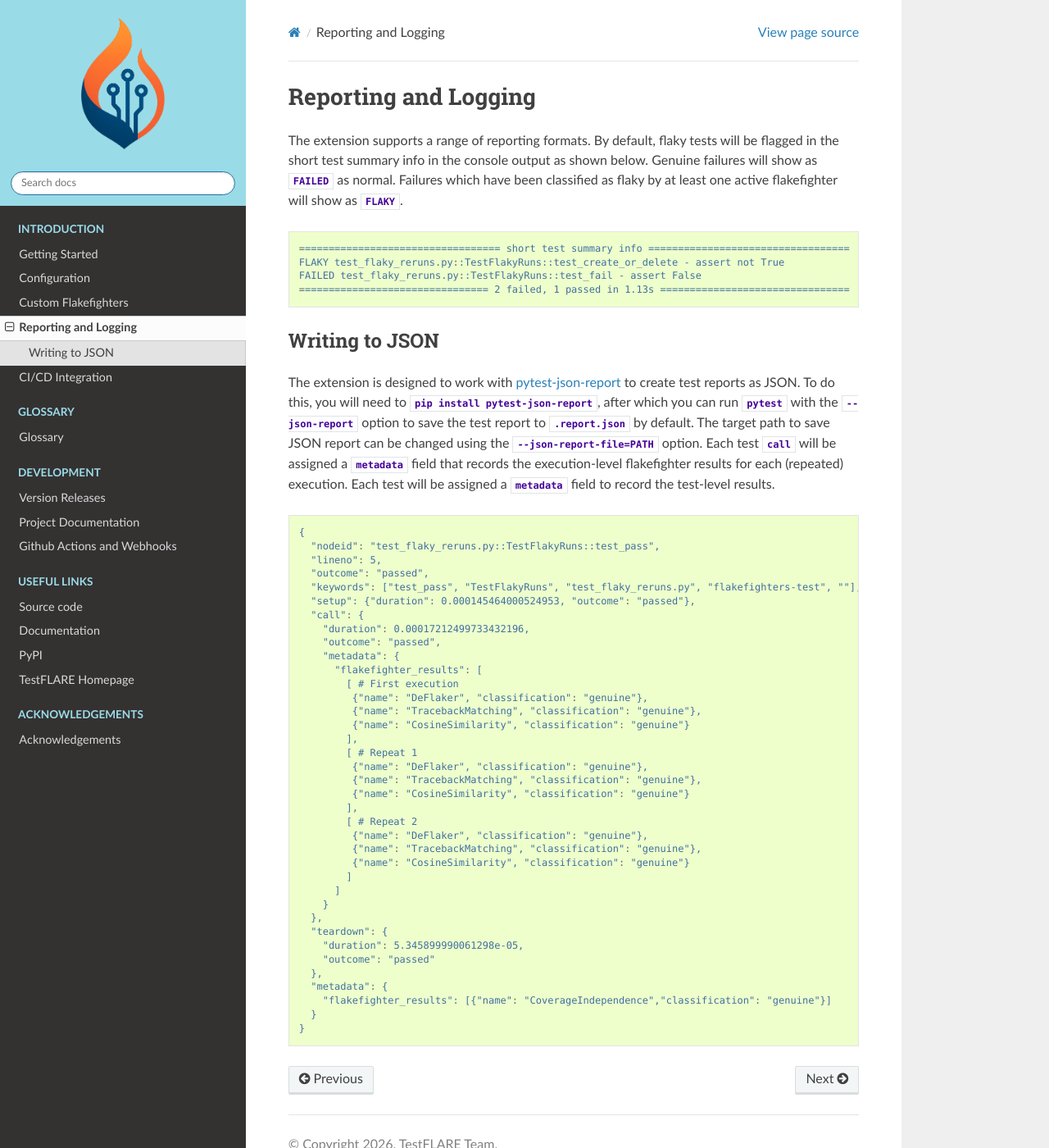
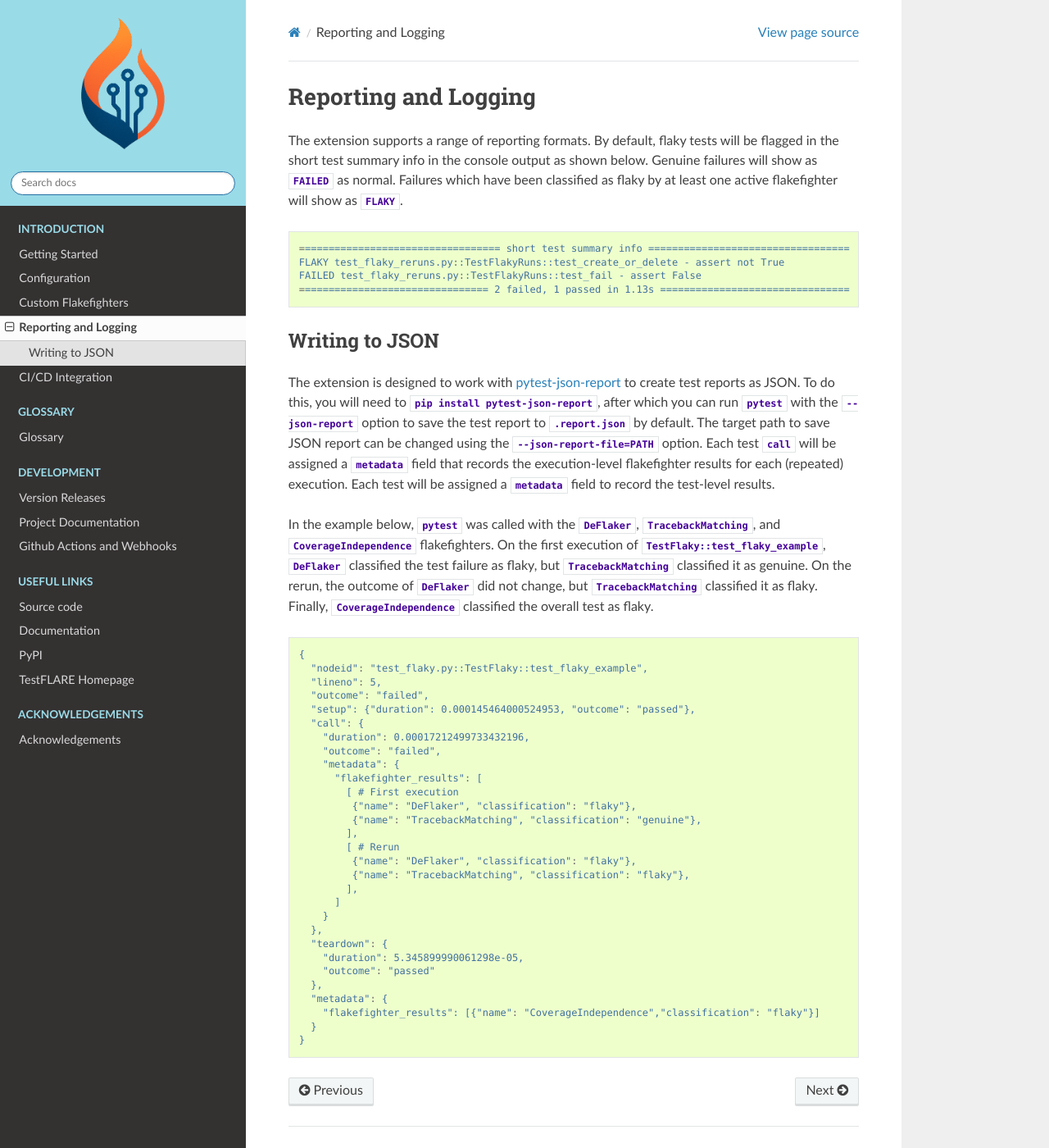
Before and after one commit to test-flare/pytest-flakefighters, a Sphinx documentation site: the page built from docs/source/reports.rst, in a window 1280 px wide and 1400 px high. Shown: the whole window at 82% size. Built offline with Sphinx 7.4.7 and the Read the Docs theme 3.1.0, drawn with Linux system fonts in a browser that asks for light colours; pages that are not in the unit, such as notebooks, are missing from menus.

Commit message:
JSON example explanation

```diff
--- a/docs/source/reports.rst
+++ b/docs/source/reports.rst
@@ -22,34 +22,31 @@ The target path to save JSON report can be changed using the :code:`--json-repor
 Each test :code:`call` will be assigned a :code:`metadata` field that records the execution-level flakefighter results for each (repeated) execution.
 Each test will be assigned a :code:`metadata` field to record the test-level results.
 
+In the example below, :code:`pytest` was called with the :code:`DeFlaker`, :code:`TracebackMatching`, and :code:`CoverageIndependence` flakefighters.
+On the first execution of :code:`TestFlaky::test_flaky_example`, :code:`DeFlaker` classified the test failure as flaky, but :code:`TracebackMatching` classified it as genuine.
+On the rerun, the outcome of :code:`DeFlaker` did not change, but :code:`TracebackMatching` classified it as flaky.
+Finally, :code:`CoverageIndependence` classified the overall test as flaky.
+
 ..  code-block:: ini
 
   {
-    "nodeid": "test_flaky_reruns.py::TestFlakyRuns::test_pass",
+    "nodeid": "test_flaky.py::TestFlaky::test_flaky_example",
     "lineno": 5,
-    "outcome": "passed",
-    "keywords": ["test_pass", "TestFlakyRuns", "test_flaky_reruns.py", "flakefighters-test", ""],
+    "outcome": "failed",
     "setup": {"duration": 0.000145464000524953, "outcome": "passed"},
     "call": {
       "duration": 0.00017212499733432196,
-      "outcome": "passed",
+      "outcome": "failed",
       "metadata": {
         "flakefighter_results": [
           [ # First execution
-           {"name": "DeFlaker", "classification": "genuine"},
+           {"name": "DeFlaker", "classification": "flaky"},
            {"name": "TracebackMatching", "classification": "genuine"},
-           {"name": "CosineSimilarity", "classification": "genuine"}
           ],
-          [ # Repeat 1
-           {"name": "DeFlaker", "classification": "genuine"},
-           {"name": "TracebackMatching", "classification": "genuine"},
-           {"name": "CosineSimilarity", "classification": "genuine"}
+          [ # Rerun
+           {"name": "DeFlaker", "classification": "flaky"},
+           {"name": "TracebackMatching", "classification": "flaky"},
           ],
-          [ # Repeat 2
-           {"name": "DeFlaker", "classification": "genuine"},
-           {"name": "TracebackMatching", "classification": "genuine"},
-           {"name": "CosineSimilarity", "classification": "genuine"}
-          ]
         ]
       }
     },
@@ -58,6 +55,6 @@ Each test will be assigned a :code:`metadata` field to record the test-level res
       "outcome": "passed"
     },
     "metadata": {
-      "flakefighter_results": [{"name": "CoverageIndependence","classification": "genuine"}]
+      "flakefighter_results": [{"name": "CoverageIndependence","classification": "flaky"}]
     }
   }
```
